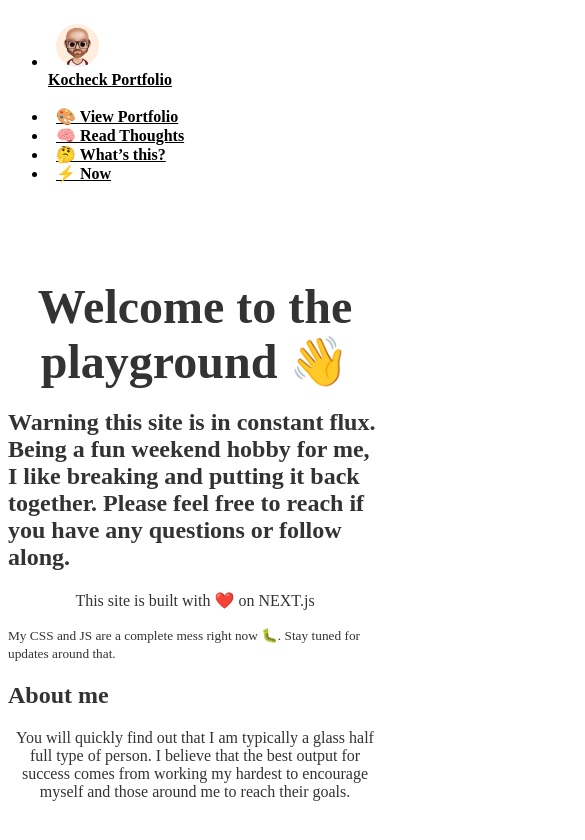
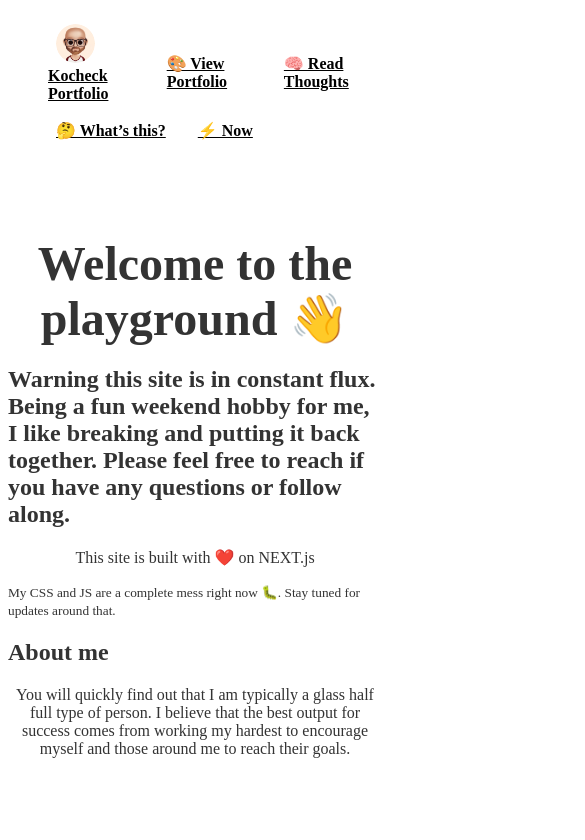
Before and after one commit to kocheck/KocheckNextJs, a Next.js app: page /about in a window 390 px wide. Shown: the top 840 px of the page, 585 px wide, since content can reach past the window. Built offline with nearby package versions, Linux system fonts and the light colour scheme; no server answers.

Commit message:
made nav bar responsive and fixed import error with sass

```diff
--- a/components/logo.js
+++ b/components/logo.js
@@ -1,15 +1,17 @@
 function MyImage() {
-    return <>
-        <img src="/logoIcon.png" alt="my profile image" />
-        <style jsx>
+  return (
+    <>
+      <img src="/logoIcon.png" alt="my profile image" />
+      <style jsx>
         {`
           img {
-            height: 2.666666667rem;
-            width: 2.666666667rem;
+            height: 2.444444444rem;
+            width: 2.444444444rem;
           }
         `}
       </style>
     </>
-  }
+  );
+}
 
-  export default MyImage
+export default MyImage;
--- a/components/nav.js
+++ b/components/nav.js
@@ -1,12 +1,10 @@
 import React from 'react';
 import Link from 'next/link';
-import Logo from '../components/logo'
-import css from '../components/nav.scss';
+import Logo from './logo';
+import css from './nav.scss';
 
 // Add aditional links here
 const callToAction = [
-  { href: '/about', label: '🎨 View Portfolio' },
-  { href: '/contact', label: '🧠 Read Thoughts' },
   { href: '/about', label: '🤔 What’s this? ' },
   { href: '/now', label: '⚡️ Now ' },
 ].map(callToAction => {
@@ -14,23 +12,36 @@ const callToAction = [
   return callToAction;
 });
 
-
 const Nav = () => (
   <nav>
-      <ul className={css.mainCTA}>
+    <ul className={css.mainCTA}>
+      <div>
         <li>
           <a className={css.brandingLockup} href="/">
             <Logo />
             <div>Kocheck Portfolio</div>
           </a>
         </li>
+        <li>
+          <a href="/portfolio">
+            <div>🎨 View Portfolio</div>
+          </a>
+        </li>
+        <li>
+          <a href="/thoughts">
+            <div>🧠 Read Thoughts</div>
+          </a>
+        </li>
+      </div>
+      <div className={css.secCTA}>
         {callToAction.map(({ key, href, label }) => (
           <li key={key}>
             <a href={href}>{label}</a>
           </li>
         ))}
-      </ul>
-      {/* ======= */}
+      </div>
+    </ul>
+    {/* ======= */}
     {/* <style jsx>{`
     `}</style> */}
   </nav>
--- a/components/nav.scss
+++ b/components/nav.scss
@@ -1,13 +1,24 @@
 // CSS for Nav
+@import "../styles/custom-media.scss";
+
 nav {
+  // Default Mobile Styles
   display: inline-block;
-  width: 66.666666667rem;
+  width: 100vw;
+  // Desktop Styles
+  @media (min-width: $media-Xl) {
+    width: 66.666666667rem;
+  }
 }
 
 nav > .mainCTA {
   display: flex;
   justify-content: space-between;
   font-weight: bold;
+}
+
+.secCTA > li > a {
+  color: var(--label-Secondary);
 }
 
 // nav > .secondary > li > a {
@@ -19,16 +30,21 @@ nav > ul {
   font-weight: bold;
 }
 
-nav > ul > li:first-child {
+nav > ul > div > li:first-child {
   padding-left: 0;
 
+  & img {
+    border: 4px solid var(--body-background);
+    border-radius: 100px;
+    transition: 0.3s all;
+  }
+
   &:hover img {
-    outline: solid var(--brand);
-    border-radius: 100px;
+    border: 4px solid var(--brand);
   }
 }
 
-nav > ul > li > a {
+nav a {
   height: 2.666666667rem;
   transition: 0.3s all;
   padding: 0 0.5em;
@@ -39,12 +55,37 @@ nav > ul > li > a {
   }
 }
 
-nav > ul > li > .brandingLockup {
+nav > ul > div {
+  display: flex;
+}
+
+nav > ul > div > li {
+  list-style: none;
+  align-self: center;
+  padding: 0 0.5em;
+}
+
+nav > ul > div > li > .brandingLockup {
   display: flex;
   height: 2.666666667rem;
 }
 
-nav > ul > li > .brandingLockup > div {
+nav > ul > div > li > .brandingLockup > div {
   align-self: center;
   padding-left: 1.125rem;
 }
+
+@media (min-width: $media-mobile) {
+}
+
+@media (min-width: $media-tablet) {
+}
+
+@media (max-width: $media-desktop) {
+}
+
+// @media (min-width: $media-desktop) {
+//   nav {
+//     width: 66.666666667rem;
+//   }
+// }
--- a/styles/custom-media.scss
+++ b/styles/custom-media.scss
@@ -1,23 +1,4 @@
-$media-min-small: 450px;
-$media-max-small: 449px;
-$media-min-medium: 675px;
-$media-min-large: 900px;
-
-// Good notes to read -> https://css-tricks.com/approaches-media-queries-sass/
-
-// @include breakpoint(453px $breakpoint-tablet) {
-
-// }
-
-// @include breakpoint($breakpoint-tablet 850px) {
-
-// }
-
-// /* Compiles to: */
-// @media (min-width: 453px) and (max-width: 768px) {
-
-// }
-
-// @media (min-width: 768px) and (max-width: 850px) {
-
-// }
+$media-mobile: 450px;
+$media-tablet: 675px;
+$media-desktop: 900px;
+$media-Xl: 1199px;
--- a/styles/main.scss
+++ b/styles/main.scss
@@ -2,7 +2,7 @@
 @import "custom-props";
 @import "color";
 @import "typography";
-@import "custom-properties.css";
+@import "custom-media";
 
 // Not sure what this does below, Need to learn that.
 @import url("https://rsms.me/inter/inter.css");
```
Also changed, not shown: public/postImage/demo.jpg (renamed from static/postImage/demo.jpg), 1 other file (tests, documents, lock files or other folders).
